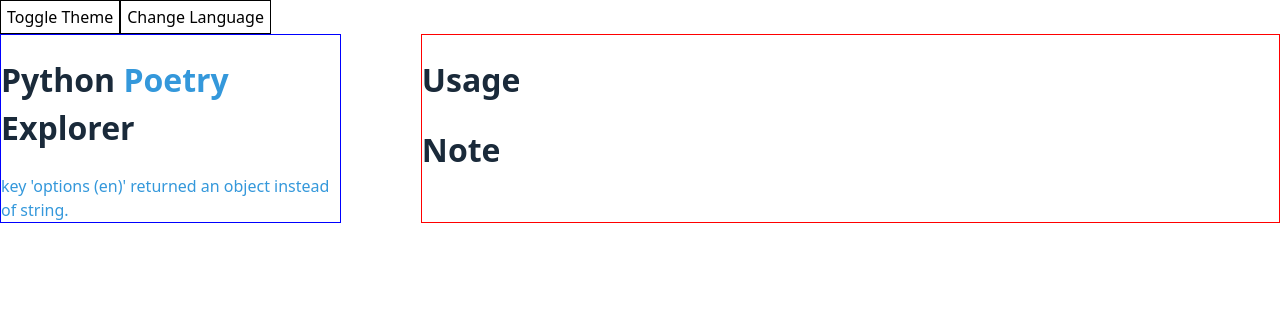
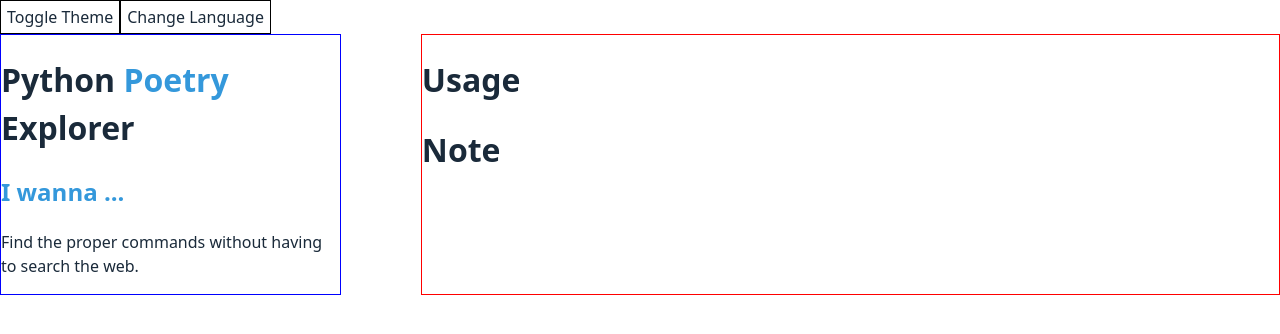
Before and after one commit to carmineDYJ/go-slice-explorer, a React (Vite) app: page / in a window 1280 px wide. Shown: the top 334 px of the page. Built offline with nearby package versions, Linux system fonts and the light colour scheme.

Commit message:
refactor(style): add global style to simplify codes

```diff
--- a/src/App.tsx
+++ b/src/App.tsx
@@ -8,11 +8,10 @@
 import { useI18nStore } from "./hooks/useI18nStore";
 import Options from "./components/Options";
 import Results from "./components/Results";
+import GlobalStyle from "./styles/globalStyle";
 
 const Button = styled.button``;
-const H1 = styled.h1`
-  color: ${(props) => props.theme.fontColor};
-`;
+const H1 = styled.h1``;
 const H1Span = styled.span`
   color: ${(props) => props.theme.themeColor};
 `;
@@ -43,6 +42,7 @@
 
   return (
     <ThemeProvider theme={theme}>
+      <GlobalStyle />
       <Button onClick={toggleTheme}>Toggle Theme</Button>
       <Button onClick={() => changeLanguage("zh")}>Change Language</Button>
       <Wrapper>
--- a/src/components/Options.tsx
+++ b/src/components/Options.tsx
@@ -1,13 +1,20 @@
+import React from "react";
 import { useTranslation } from "react-i18next";
 import styled from "styled-components";
 
-const Div = styled.div`
+const H2 = styled.h2`
   color: ${(props) => props.theme.themeColor};
 `;
+const P = styled.p``;
 
 const Options = () => {
   const { t } = useTranslation();
-  return <Div>{t("options")}</Div>;
+  return (
+    <React.Fragment>
+      <H2>{t("options.header")}</H2>
+      <P>{t("options.description")}</P>
+    </React.Fragment>
+  );
 };
 
 export default Options;
--- a/src/components/Results.tsx
+++ b/src/components/Results.tsx
@@ -1,9 +1,7 @@
 import React from "react";
 import styled from "styled-components";
 
-const H1 = styled.h1`
-  color: ${(props) => props.theme.fontColor};
-`;
+const H1 = styled.h1``;
 
 const Results = () => {
   return (
--- /dev/null
+++ b/src/styles/globalStyle.ts
@@ -0,0 +1,9 @@
+import { createGlobalStyle } from "styled-components";
+
+const GlobalStyle = createGlobalStyle`
+  :root {
+    color: ${(props) => props.theme.fontColor};
+  }
+`;
+
+export default GlobalStyle;
--- a/src/styles/theme.ts
+++ b/src/styles/theme.ts
@@ -1,13 +1,22 @@
-export const lightTheme = {
+import { DefaultTheme } from "styled-components";
+
+// extend the DefaultTheme interface
+declare module "styled-components" {
+  export interface DefaultTheme {
+    fontColor?: string;
+    themeColor?: string;
+    backgroundColor?: string;
+    dropDownBackgroundColor?: string;
+  }
+}
+
+export const lightTheme: DefaultTheme = {
   fontColor: "#1a2a3a",
   themeColor: "#3498db",
   backgroundColor: "#dddddd",
   dropDownBackgroundColor: "white",
 };
-//TODO add dark theme
-export const darkTheme = {
+//TODO perfect dark theme
+export const darkTheme: DefaultTheme = {
   fontColor: "red",
-  themeColor: "red",
-  backgroundColor: "",
-  dropDownBackgroundColor: "",
 };
```
